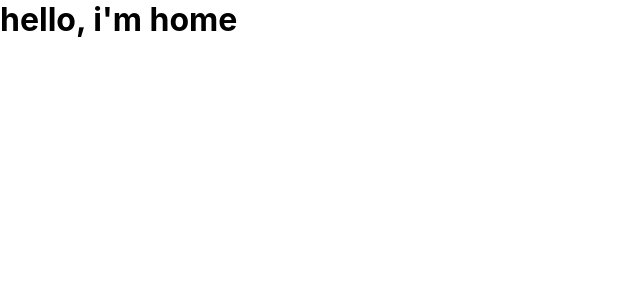
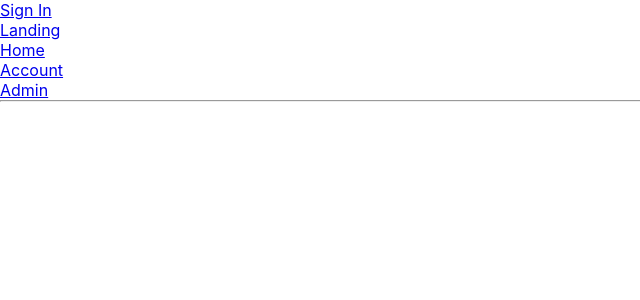
Before and after one commit to EmanueleGurini/padelpadelpadel, a React (Create React App) app: page / in a window 1280 px wide. Shown: the top 300 px of the page, without its empty margins (0-640 px from the left). Built offline with nearby package versions, Linux system fonts and the light colour scheme.

Commit message:
Add React-Router-Dom 6.2

```diff
--- a/package.json
+++ b/package.json
@@ -8,7 +8,7 @@
     "@testing-library/user-event": "^13.2.1",
     "react": "^17.0.2",
     "react-dom": "^17.0.2",
-    "react-router-dom": "6",
+    "react-router-dom": "^6.2.1",
     "react-scripts": "5.0.0",
     "web-vitals": "^2.1.0"
   },
--- a/src/App.js
+++ b/src/App.js
@@ -1,10 +1,25 @@
 import './App.module.css';
+import {
+  BrowserRouter as Router,
+  Route,
+  Routes
+} from 'react-router-dom';
+
+import * as ROUTES from './constants/routes'
+
+import Navigation from './components/Navigation/Navigation';
+import Home from './components/Home/Home';
 
 function App() {
   return (
-    <div className="App">
-      <h1>hello, i'm home</h1>
-    </div>
+    <Router>
+      <Navigation />
+
+      <hr />
+      <Routes>
+        <Route exact path={ROUTES.HOME} component={Home} />
+      </Routes>
+    </Router>
   );
 }
 
--- /dev/null
+++ b/src/components/Home/Home.jsx
@@ -0,0 +1,9 @@
+import React from 'react'
+
+const Home = () => {
+	return (
+		<h1>Home</h1>
+	)
+}
+
+export default Home
--- /dev/null
+++ b/src/components/Navigation/Navigation.jsx
@@ -0,0 +1,32 @@
+import React from 'react'
+
+import { Link } from 'react-router-dom';
+
+import * as ROUTES from '../../constants/routes';
+
+const Navigation = ({
+
+}) => {
+	return (
+		<div>
+    <ul>
+      <li>
+        <Link to={ROUTES.SIGN_IN}>Sign In</Link>
+      </li>
+      <li>
+        <Link to={ROUTES.LANDING}>Landing</Link>
+      </li>
+      <li>
+        <Link to={ROUTES.HOME}>Home</Link>
+      </li>
+      <li>
+        <Link to={ROUTES.ACCOUNT}>Account</Link>
+      </li>
+      <li>
+        <Link to={ROUTES.ADMIN}>Admin</Link>
+      </li>
+    </ul>
+  </div>
+	)}
+
+	export default Navigation
```
Also changed, not shown: 1 other file (tests, documents, lock files or other folders).
